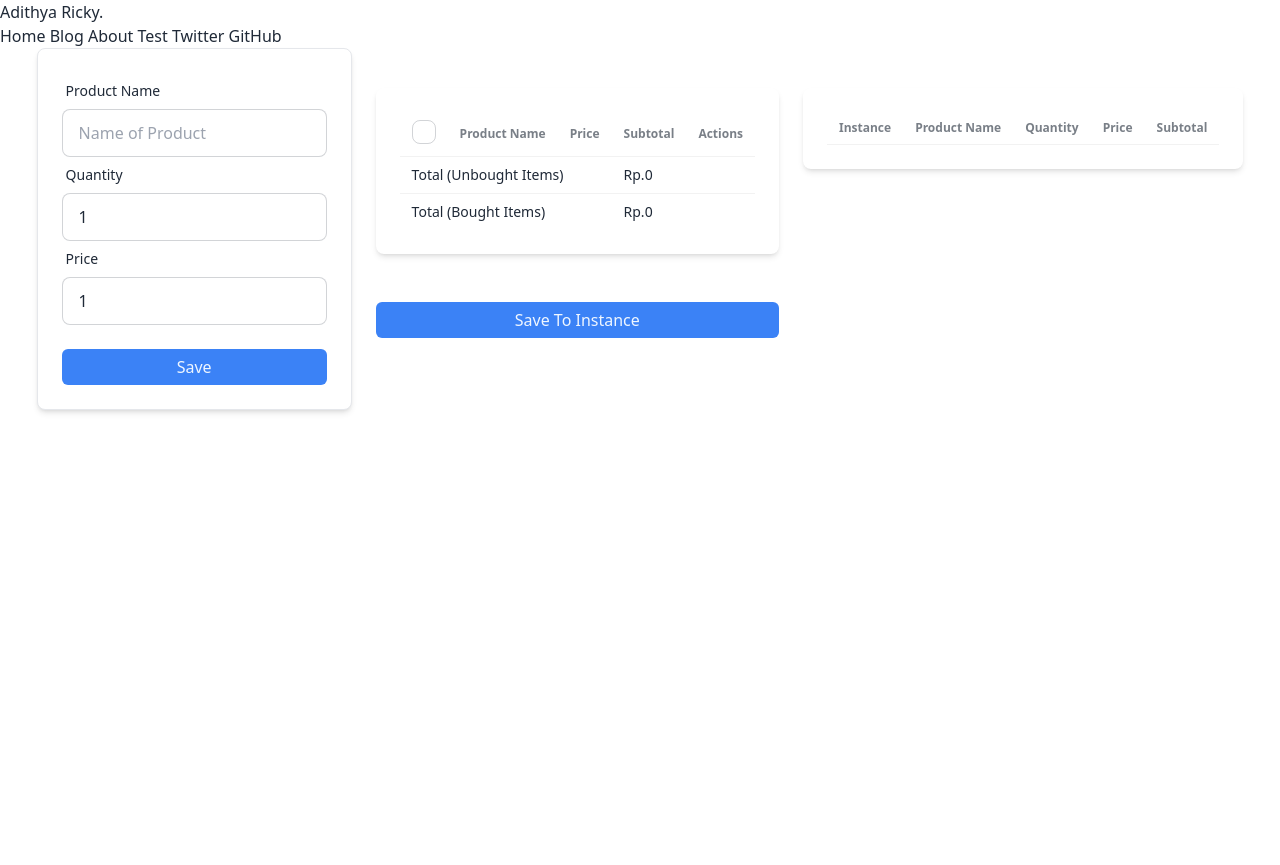
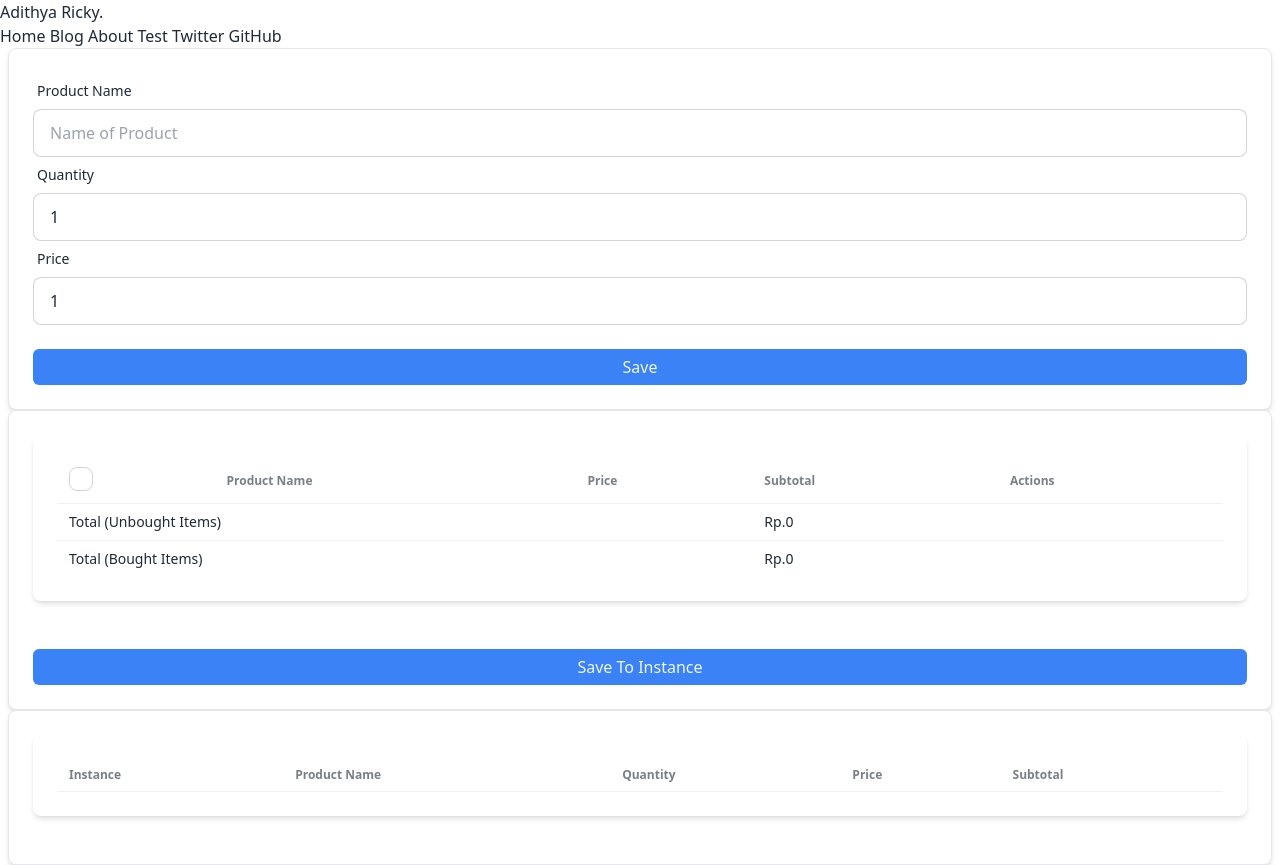
Before and after one commit to adithyaric/adithyaric.github.io, an Astro site: page /test in a window 1280 px wide. Built offline with nearby package versions, Linux system fonts and the light colour scheme; Astro itself is replaced by a stand-in of ours.

Commit message:
fix instance keys

```diff
--- a/src/components/MyComponent.tsx
+++ b/src/components/MyComponent.tsx
@@ -205,8 +205,8 @@ function MyComponent() {
 
   return (
     <div className="h-screen">
-      <div className="mx-auto max-w-6xl justify-center px-2 md:flex md:space-x-6 xl:px-0">
-        <div className="mt-6 h-full rounded-lg border bg-white p-6 shadow-md md:mt-0 md:w-1/3">
+      <div className="mx-auto justify-center px-2">
+        <div className="mt-6 h-full rounded-lg border bg-white p-6 shadow-md md:mt-0">
           <div className="form-control">
             <label className="label">
               <span className="label-text">Product Name</span>
@@ -249,7 +249,7 @@ function MyComponent() {
             Save
           </button>
         </div>
-        <div className="pt-10 rounded-lg md:w-2/3">
+        <div className="mt-6 h-full rounded-lg border bg-white p-6 shadow-md md:mt-0">
           <div className="overflow-x-auto justify-between mb-6 rounded-lg bg-white p-6 shadow-md sm:flex sm:justify-start">
             <table className="table table-sm">
               <thead>
@@ -354,7 +354,7 @@ function MyComponent() {
             Save To Instance
           </button>
         </div>
-        <div className="pt-10 rounded-lg md:w-2/3">
+        <div className="mt-6 h-full rounded-lg border bg-white p-6 shadow-md md:mt-0">
           <div className="overflow-x-auto justify-between mb-6 rounded-lg bg-white p-6 shadow-md sm:flex sm:justify-start">
             <table className="table table-sm">
               <thead>
@@ -368,7 +368,7 @@ function MyComponent() {
               </thead>
               <tbody>
                 {instance.map((inst, index) => (
-                  <>
+                  <React.Fragment key={`instance-${index}`}>
                     {inst.map((item, noteIndex) => (
                       <tr
                         key={`${item.productName}-${noteIndex}`}
@@ -376,7 +376,7 @@ function MyComponent() {
                       >
                         {noteIndex === 0 && (
                           <th rowSpan={inst.length}>
-                            Instance {index + 1}{" "}
+                            Instance{index + 1}{" "}
                             <button
                               onClick={() => moveInstanceToActiveNotes(index)}
                             >
@@ -391,10 +391,10 @@ function MyComponent() {
                       </tr>
                     ))}
                     <tr>
-                      <td colSpan={4}>Total for Instance {index + 1}</td>
+                      <td colSpan={4}>Total for Instance{index + 1}</td>
                       <th>Rp.{instanceTotals[index].toLocaleString()}</th>
                     </tr>
-                  </>
+                  </React.Fragment>
                 ))}
               </tbody>
             </table>
```
